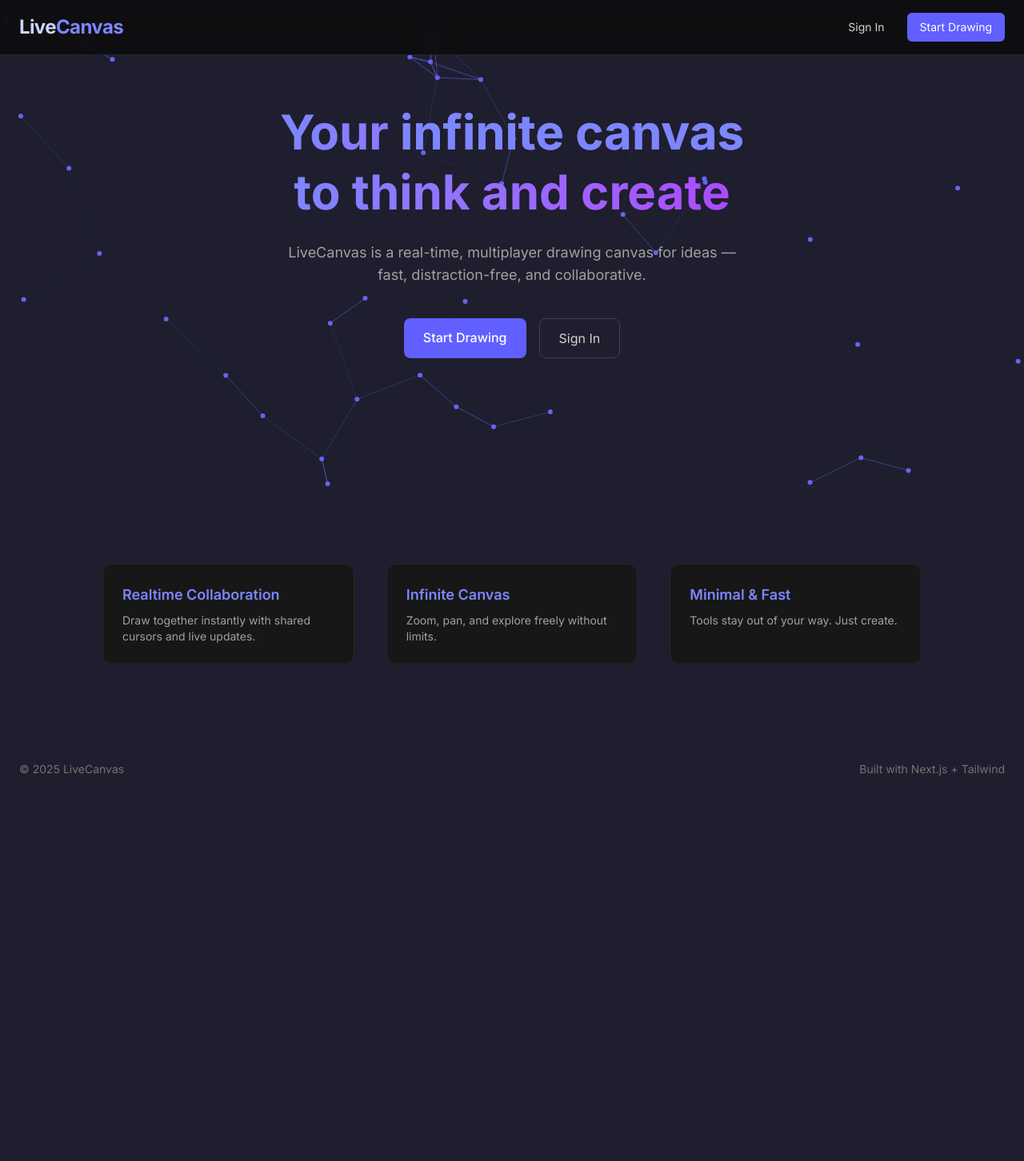
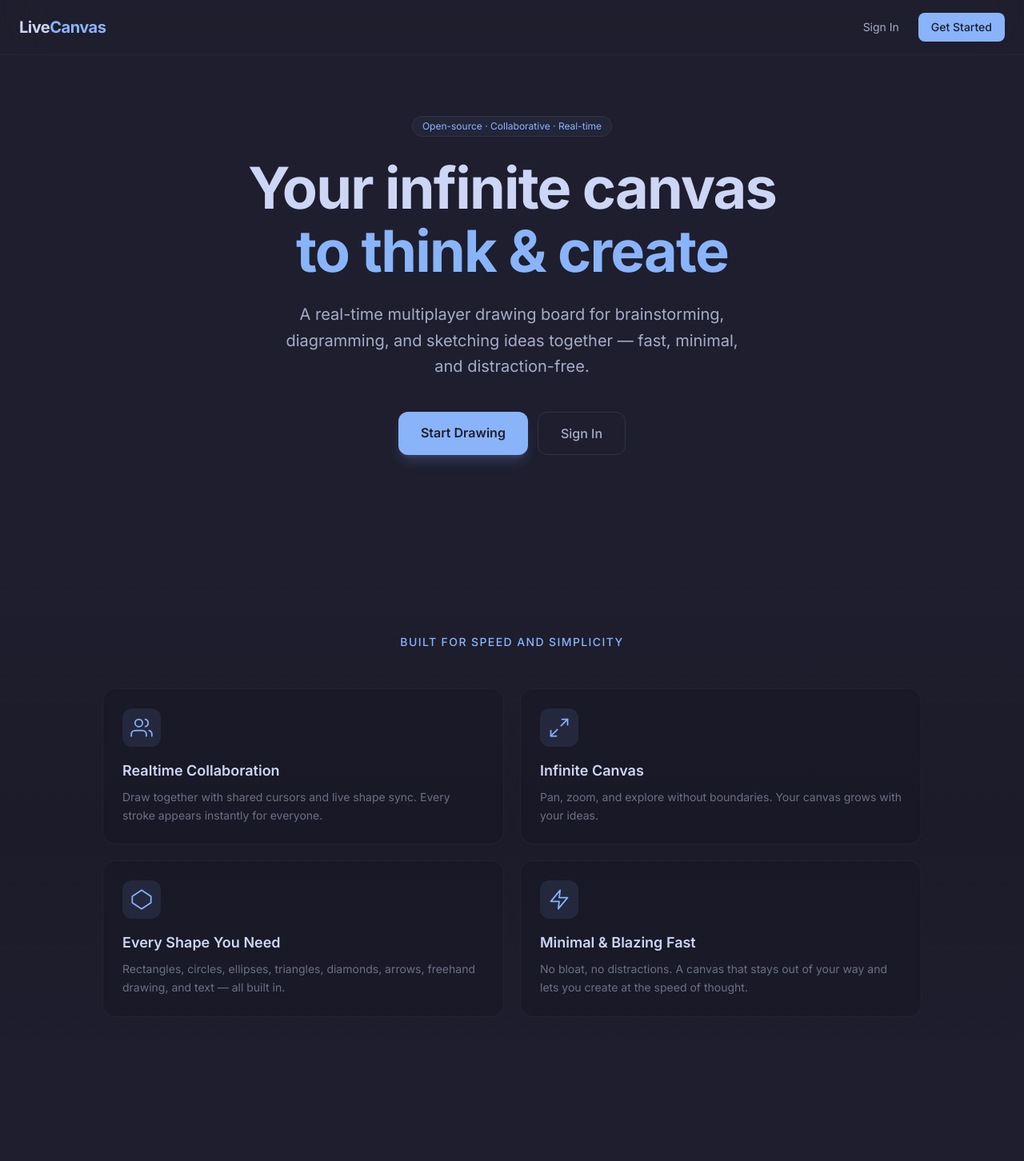
Before and after one commit to vedantborode4/livecanvas, a Next.js app in the folder apps/livecanvas-fe/: page / in a window 1280 px wide. Shown: the top 1452 px of the page at 80% size. Before the commit the page ends 996 px from the top, so only its background shows below. Built offline with nearby package versions, Linux system fonts and the light colour scheme.

Commit message:
refactor(landing): redesign hero, features, and CTA sections with Catppuccin theme

```diff
--- a/apps/livecanvas-fe/app/page.tsx
+++ b/apps/livecanvas-fe/app/page.tsx
@@ -5,194 +5,254 @@ import Link from "next/link";
 
 export default function Home() {
   const canvasRef = useRef<HTMLCanvasElement>(null);
-  const mouse = useRef({ x: 0, y: 0 });
+  const mouse = useRef({ x: -1000, y: -1000 });
 
   useEffect(() => {
     const canvas = canvasRef.current;
     if (!canvas) return;
-
     const ctx = canvas.getContext("2d");
     if (!ctx) return;
 
-    let width = canvas.width = canvas.offsetWidth;
-    let height = canvas.height = canvas.offsetHeight;
+    let w = (canvas.width = canvas.offsetWidth);
+    let h = (canvas.height = canvas.offsetHeight);
+    let raf: number;
 
-    type Dot = { x: number; y: number; vx: number; vy: number };
-    const dots: Dot[] = [];
-    const DOT_COUNT = 40;
+    type Node = { x: number; y: number; vx: number; vy: number };
+    const nodes: Node[] = [];
+    const COUNT = 50;
 
-    for (let i = 0; i < DOT_COUNT; i++) {
-      dots.push({
-        x: Math.random() * width,
-        y: Math.random() * height,
-        vx: (Math.random() - 0.5) * 0.5,
-        vy: (Math.random() - 0.5) * 0.5,
+    for (let i = 0; i < COUNT; i++) {
+      nodes.push({
+        x: Math.random() * w,
+        y: Math.random() * h,
+        vx: (Math.random() - 0.5) * 0.4,
+        vy: (Math.random() - 0.5) * 0.4,
       });
     }
 
-    const animate = () => {
+    function draw() {
       if (!ctx) return;
-      ctx.clearRect(0, 0, width, height);
+      ctx.clearRect(0, 0, w, h);
 
-      dots.forEach(dot => {
-        // Move dots
-        dot.x += dot.vx;
-        dot.y += dot.vy;
+      nodes.forEach((n) => {
+        n.x += n.vx;
+        n.y += n.vy;
+        if (n.x < 0 || n.x > w) n.vx *= -1;
+        if (n.y < 0 || n.y > h) n.vy *= -1;
 
-        // Bounce off edges
-        if (dot.x < 0 || dot.x > width) dot.vx *= -1;
-        if (dot.y < 0 || dot.y > height) dot.vy *= -1;
-
-        // Attract to mouse
-        const dx = mouse.current.x - dot.x;
-        const dy = mouse.current.y - dot.y;
-        const dist = Math.sqrt(dx * dx + dy * dy);
-        if (dist < 100) {
-          dot.vx += dx * 0.0005;
-          dot.vy += dy * 0.0005;
+        const dx = mouse.current.x - n.x;
+        const dy = mouse.current.y - n.y;
+        const d = Math.sqrt(dx * dx + dy * dy);
+        if (d < 140) {
+          n.vx += dx * 0.0003;
+          n.vy += dy * 0.0003;
         }
       });
 
-      // Draw lines between nearby dots
-      for (let i = 0; i < dots.length; i++) {
-        for (let j = i + 1; j < dots.length; j++) {
-          const dx = dots[i].x - dots[j].x;
-          const dy = dots[i].y - dots[j].y;
-          const dist = Math.sqrt(dx * dx + dy * dy);
-          if (dist < 120) {
-            ctx.strokeStyle = `rgba(99,102,241,${1 - dist / 120})`;
+      // Lines
+      for (let i = 0; i < nodes.length; i++) {
+        for (let j = i + 1; j < nodes.length; j++) {
+          const dx = nodes[i].x - nodes[j].x;
+          const dy = nodes[i].y - nodes[j].y;
+          const d = Math.sqrt(dx * dx + dy * dy);
+          if (d < 110) {
+            ctx.strokeStyle = `rgba(137,180,250,${(1 - d / 110) * 0.35})`;
             ctx.lineWidth = 1;
             ctx.beginPath();
-            ctx.moveTo(dots[i].x, dots[i].y);
-            ctx.lineTo(dots[j].x, dots[j].y);
+            ctx.moveTo(nodes[i].x, nodes[i].y);
+            ctx.lineTo(nodes[j].x, nodes[j].y);
             ctx.stroke();
           }
         }
       }
 
-      // Draw dots
-      dots.forEach(dot => {
-        ctx.fillStyle = "#6366F1";
+      // Dots
+      nodes.forEach((n) => {
+        const md = Math.sqrt((mouse.current.x - n.x) ** 2 + (mouse.current.y - n.y) ** 2);
+        const glow = Math.max(0, 1 - md / 200);
+        ctx.fillStyle = `rgba(137,180,250,${0.3 + glow * 0.5})`;
         ctx.beginPath();
-        ctx.arc(dot.x, dot.y, 3, 0, Math.PI * 2);
+        ctx.arc(n.x, n.y, 2 + glow * 2, 0, Math.PI * 2);
         ctx.fill();
       });
 
-      requestAnimationFrame(animate);
+      raf = requestAnimationFrame(draw);
+    }
+
+    draw();
+
+    const onResize = () => {
+      w = canvas.width = canvas.offsetWidth;
+      h = canvas.height = canvas.offsetHeight;
+    };
+    const onMouse = (e: MouseEvent) => {
+      const r = canvas.getBoundingClientRect();
+      mouse.current.x = e.clientX - r.left;
+      mouse.current.y = e.clientY - r.top;
     };
 
-    animate();
-
-    const handleResize = () => {
-      width = canvas.width = canvas.offsetWidth;
-      height = canvas.height = canvas.offsetHeight;
-    };
-
-    const handleMouseMove = (e: MouseEvent) => {
-      const rect = canvas.getBoundingClientRect();
-      mouse.current.x = e.clientX - rect.left;
-      mouse.current.y = e.clientY - rect.top;
-    };
-
-    window.addEventListener("resize", handleResize);
-    window.addEventListener("mousemove", handleMouseMove);
-
+    window.addEventListener("resize", onResize);
+    window.addEventListener("mousemove", onMouse);
     return () => {
-      window.removeEventListener("resize", handleResize);
-      window.removeEventListener("mousemove", handleMouseMove);
+      cancelAnimationFrame(raf);
+      window.removeEventListener("resize", onResize);
+      window.removeEventListener("mousemove", onMouse);
     };
   }, []);
 
+  const features = [
+    {
+      title: "Realtime Collaboration",
+      desc: "Draw together with shared cursors and live shape sync. Every stroke appears instantly for everyone.",
+      icon: (
+        <svg width="28" height="28" viewBox="0 0 24 24" fill="none" stroke="#89b4fa" strokeWidth="1.5" strokeLinecap="round" strokeLinejoin="round">
+          <path d="M17 21v-2a4 4 0 0 0-4-4H5a4 4 0 0 0-4 4v2" /><circle cx="9" cy="7" r="4" /><path d="M23 21v-2a4 4 0 0 0-3-3.87" /><path d="M16 3.13a4 4 0 0 1 0 7.75" />
+        </svg>
+      ),
+    },
+    {
+      title: "Infinite Canvas",
+      desc: "Pan, zoom, and explore without boundaries. Your canvas grows with your ideas.",
+      icon: (
+        <svg width="28" height="28" viewBox="0 0 24 24" fill="none" stroke="#89b4fa" strokeWidth="1.5" strokeLinecap="round" strokeLinejoin="round">
+          <polyline points="15 3 21 3 21 9" /><polyline points="9 21 3 21 3 15" /><line x1="21" y1="3" x2="14" y2="10" /><line x1="3" y1="21" x2="10" y2="14" />
+        </svg>
+      ),
+    },
+    {
+      title: "Every Shape You Need",
+      desc: "Rectangles, circles, ellipses, triangles, diamonds, arrows, freehand drawing, and text — all built in.",
+      icon: (
+        <svg width="28" height="28" viewBox="0 0 24 24" fill="none" stroke="#89b4fa" strokeWidth="1.5" strokeLinecap="round" strokeLinejoin="round">
+          <polygon points="12 2 22 8.5 22 15.5 12 22 2 15.5 2 8.5" />
+        </svg>
+      ),
+    },
+    {
+      title: "Minimal & Blazing Fast",
+      desc: "No bloat, no distractions. A canvas that stays out of your way and lets you create at the speed of thought.",
+      icon: (
+        <svg width="28" height="28" viewBox="0 0 24 24" fill="none" stroke="#89b4fa" strokeWidth="1.5" strokeLinecap="round" strokeLinejoin="round">
+          <polygon points="13 2 3 14 12 14 11 22 21 10 12 10" />
+        </svg>
+      ),
+    },
+  ];
+
   return (
-    <main className="min-h-screen flex flex-col overflow-hidden">
+    <main className="min-h-screen flex flex-col overflow-hidden bg-[#1e1e2e] text-[#cdd6f4]">
       {/* Header */}
-      <header className="flex items-center justify-between px-6 py-4 border-b border-neutral-800 fixed w-full z-20 backdrop-blur-sm bg-neutral-950/80">
-        <div className="text-2xl font-bold tracking-tight">
-          Live<span className="text-indigo-400">Canvas</span>
+      <header className="fixed w-full z-30 top-0">
+        <div className="mx-auto flex items-center justify-between px-6 py-4 backdrop-blur-xl bg-[#1e1e2e]/80 border-b border-[#313244]/40">
+          <div className="text-xl font-bold tracking-tight">
+            Live<span className="text-[#89b4fa]">Canvas</span>
           </div>
-
-        <nav className="hidden md:flex items-center gap-4 text-sm text-neutral-300">
+          <nav className="flex items-center gap-2 text-sm">
             <Link
               href="/signin"
-            className="px-3 py-1 rounded-md hover:bg-neutral-800 transition"
+              className="px-4 py-2 rounded-lg text-[#a6adc8] hover:text-[#cdd6f4] hover:bg-[#313244]/40 transition-all"
             >
               Sign In
             </Link>
             <Link
-            href="/canvas"
-            className="px-4 py-2 rounded-md bg-indigo-500 text-white hover:bg-indigo-400 transition"
+              href="/signup"
+              className="px-4 py-2 rounded-lg bg-[#89b4fa] text-[#1e1e2e] font-medium hover:bg-[#b4d0fb] transition-all"
             >
-            Start Drawing
+              Get Started
             </Link>
           </nav>
+        </div>
       </header>
 
       {/* Hero */}
-      <section className="relative flex flex-col items-center justify-center text-center px-6 pt-32 pb-40">
-        {/* Canvas animation */}
-        <canvas
-          ref={canvasRef}
-          className="absolute inset-0 w-full h-full -z-10"
-        />
+      <section className="relative flex flex-col items-center justify-center text-center px-6 pt-36 pb-32 min-h-[85vh]">
+        <canvas ref={canvasRef} className="absolute inset-0 w-full h-full -z-1 opacity-60" />
+        <div className="absolute inset-0 bg-linear-to-b from-[#1e1e2e] via-transparent to-[#1e1e2e] pointer-events-none" />
 
-        <h1 className="text-4xl md:text-6xl font-bold leading-tight bg-clip-text text-transparent bg-gradient-to-r from-indigo-400 to-purple-500">
-          Your <span className="text-indigo-400">infinite canvas</span>
-          <br className="hidden md:block" /> to think and create
+        <div className="relative z-10 max-w-3xl">
+          <div className="inline-block mb-6 px-3 py-1 rounded-full border border-[#313244] text-xs text-[#89b4fa] bg-[#89b4fa]/5">
+            Open-source &middot; Collaborative &middot; Real-time
+          </div>
+
+          <h1 className="text-5xl md:text-7xl font-bold leading-[1.1] tracking-tight">
+            Your infinite canvas
+            <br />
+            <span className="text-[#89b4fa]">to think & create</span>
           </h1>
 
-        <p className="mt-6 max-w-xl text-neutral-400 text-base md:text-lg">
-          LiveCanvas is a real-time, multiplayer drawing canvas for ideas —
-          fast, distraction-free, and collaborative.
+          <p className="mt-6 text-lg md:text-xl text-[#a6adc8] leading-relaxed max-w-xl mx-auto">
+            A real-time multiplayer drawing board for brainstorming,
+            diagramming, and sketching ideas together — fast, minimal, and distraction-free.
           </p>
 
-        <div className="mt-10 flex gap-4">
+          <div className="mt-10 flex flex-wrap gap-3 justify-center">
             <Link
-            href="/canvas"
-            className="px-6 py-3 rounded-lg bg-indigo-500 text-white font-medium hover:bg-indigo-400 transition-transform hover:scale-105"
+              href="/signup"
+              className="px-7 py-3.5 rounded-xl bg-[#89b4fa] text-[#1e1e2e] font-semibold text-base hover:bg-[#b4d0fb] hover:scale-[1.02] transition-all shadow-lg shadow-[#89b4fa]/20"
             >
               Start Drawing
             </Link>
             <Link
               href="/signin"
-            className="px-6 py-3 rounded-lg border border-neutral-700 text-neutral-300 hover:border-neutral-500 hover:text-white transition-transform hover:scale-105"
+              className="px-7 py-3.5 rounded-xl border border-[#313244] text-[#a6adc8] font-medium text-base hover:border-[#585b70] hover:text-[#cdd6f4] hover:scale-[1.02] transition-all"
             >
               Sign In
             </Link>
           </div>
+        </div>
       </section>
 
       {/* Features */}
-      <section id="features" className="px-6 py-24 border-t border-neutral-800">
-        <div className="max-w-5xl mx-auto grid grid-cols-1 md:grid-cols-3 gap-10">
-          {[
-            {
-              title: "Realtime Collaboration",
-              desc: "Draw together instantly with shared cursors and live updates.",
-            },
-            {
-              title: "Infinite Canvas",
-              desc: "Zoom, pan, and explore freely without limits.",
-            },
-            {
-              title: "Minimal & Fast",
-              desc: "Tools stay out of your way. Just create.",
-            },
-          ].map((feature) => (
+      <section className="px-6 py-24 relative">
+        <div className="absolute inset-0 bg-linear-to-b from-transparent via-[#181825]/50 to-transparent pointer-events-none" />
+        <div className="max-w-5xl mx-auto relative">
+          <h2 className="text-center text-sm font-medium tracking-widest uppercase text-[#89b4fa] mb-12">
+            Built for speed and simplicity
+          </h2>
+
+          <div className="grid grid-cols-1 md:grid-cols-2 gap-5">
+            {features.map((f) => (
               <div
-              key={feature.title}
-              className="p-6 rounded-xl bg-neutral-900 border border-neutral-800 hover:border-neutral-700 transform hover:-translate-y-2 hover:scale-105 transition-all duration-300 cursor-pointer"
+                key={f.title}
+                className="group p-6 rounded-2xl bg-[#181825]/60 border border-[#313244]/40 hover:border-[#89b4fa]/20 transition-all duration-300 hover:bg-[#181825]/80"
               >
-              <h3 className="text-lg font-semibold mb-2 text-indigo-400">{feature.title}</h3>
-              <p className="text-sm text-neutral-400">{feature.desc}</p>
+                <div className="mb-4 w-12 h-12 rounded-xl bg-[#89b4fa]/10 flex items-center justify-center group-hover:bg-[#89b4fa]/15 transition-colors">
+                  {f.icon}
+                </div>
+                <h3 className="text-lg font-semibold text-[#cdd6f4] mb-2">
+                  {f.title}
+                </h3>
+                <p className="text-sm text-[#6c7086] leading-relaxed">
+                  {f.desc}
+                </p>
               </div>
             ))}
+          </div>
+        </div>
+      </section>
+
+      {/* CTA */}
+      <section className="px-6 py-20">
+        <div className="max-w-2xl mx-auto text-center">
+          <h2 className="text-3xl md:text-4xl font-bold mb-4">
+            Ready to collaborate?
+          </h2>
+          <p className="text-[#6c7086] mb-8">
+            Create a room and start drawing with your team in seconds.
+          </p>
+          <Link
+            href="/signup"
+            className="inline-block px-8 py-4 rounded-xl bg-[#89b4fa] text-[#1e1e2e] font-semibold text-lg hover:bg-[#b4d0fb] transition-all shadow-lg shadow-[#89b4fa]/20 hover:scale-[1.02]"
+          >
+            Get Started Free
+          </Link>
         </div>
       </section>
 
       {/* Footer */}
-      <footer className="mt-auto px-6 py-6 border-t border-neutral-800 text-sm text-neutral-500 flex justify-between">
-        <span>© {new Date().getFullYear()} LiveCanvas</span>
-        <span>Built with Next.js + Tailwind</span>
+      <footer className="mt-auto px-6 py-6 border-t border-[#313244]/30 flex items-center justify-between text-xs text-[#45475a]">
+        <span>&copy; {new Date().getFullYear()} LiveCanvas</span>
+        <span>Built with Next.js + Canvas API</span>
       </footer>
     </main>
   );
```
Lines whose indentation alone changed are shown as unchanged.
